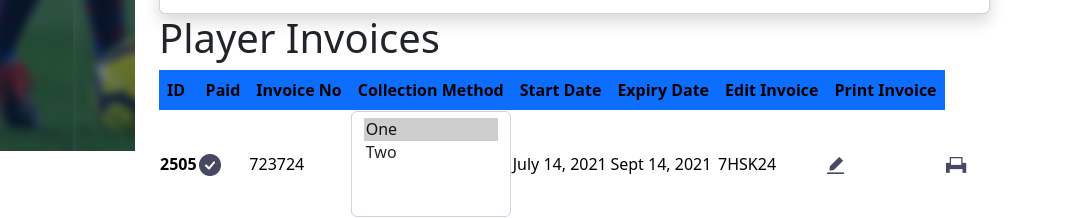
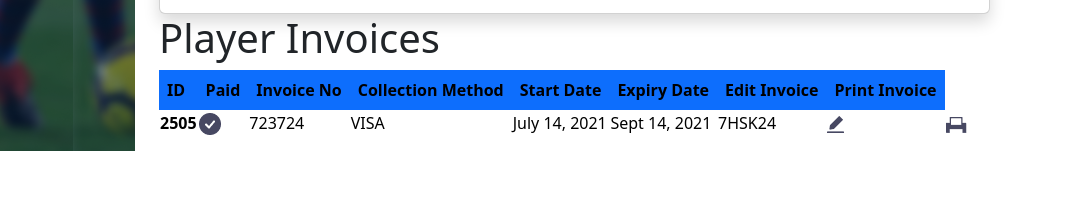
Before and after one commit to talhabinhaneef/Figma_template_1, a plain HTML site: page index.html in a window 1280 px wide. Shown: the part 649-867 px from the top of the page, 208-1280 px from the left. After the commit the page ends 800 px from the top, so only its background shows below. Drawn offline with nearby package versions, Linux system fonts and the light colour scheme.

Commit message:
Update index.html

```diff
--- a/index.html
+++ b/index.html
@@ -304,12 +304,7 @@
                                 <td><img src="assets/icons/done.png"></td>
                                 <td>723724</td>
                                 <td>
-                                    <select class="form-select" multiple aria-label="multiple select example">
-
-                                        <option selected>One</option>
-                                        <option>Two</option>
-
-                                    </select>
+                                    VISA
                                 </td>
                                 <td>July 14, 2021</td>
                                 <td>Sept 14, 2021</td>
```
